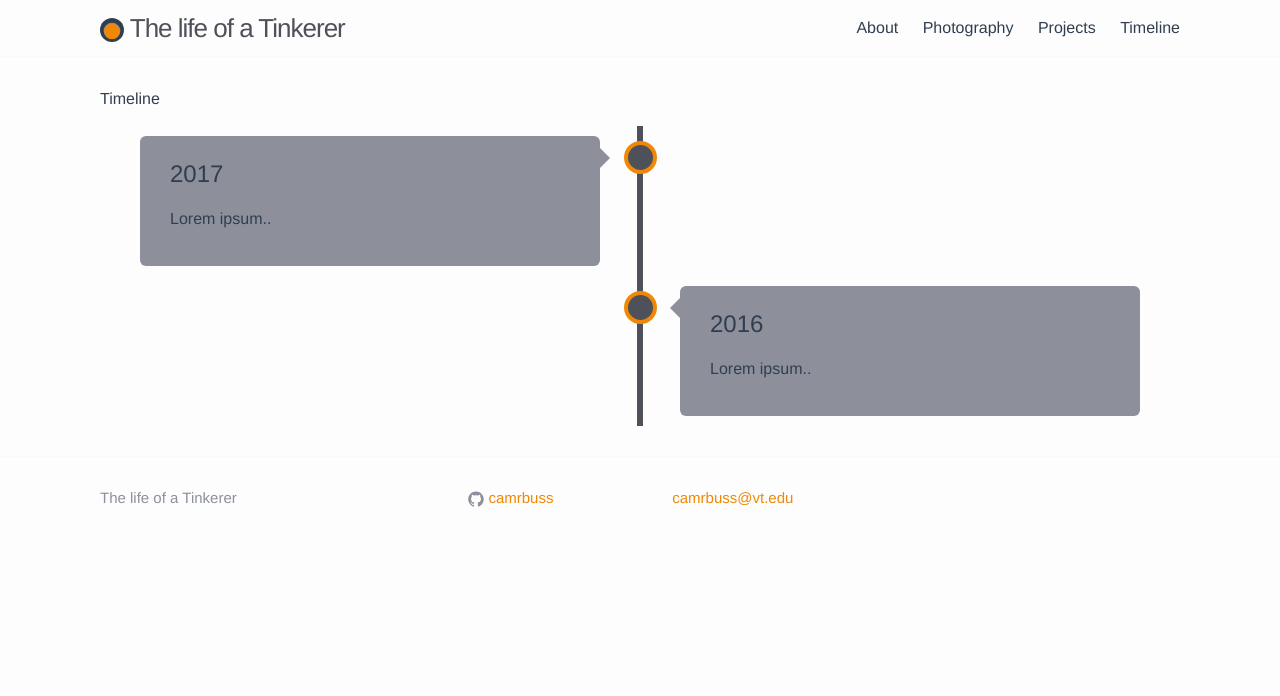
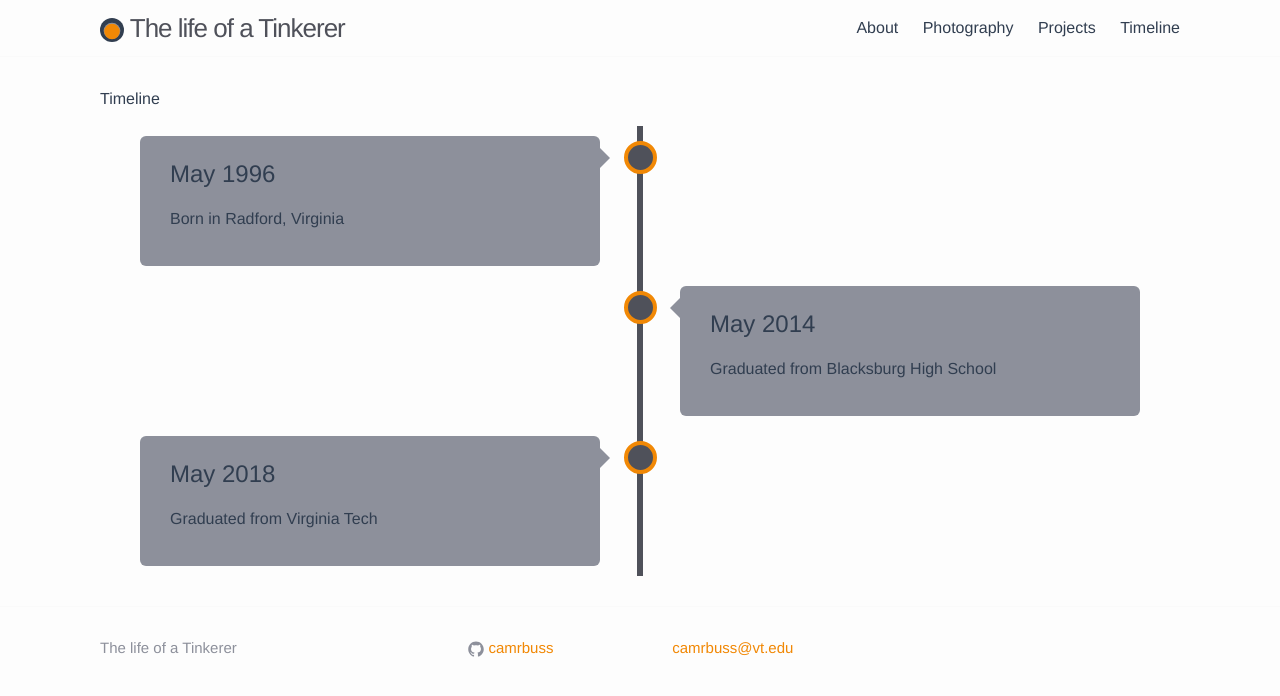
Before and after one commit to camrbuss/camsite, a Jekyll site: the page built from timeline.md, in a window 1280 px wide. Shown: the top 696 px of the page. Built offline with Jekyll 4.4.1, drawn with Linux system fonts in a browser that asks for light colours.

Commit message:
Generated alternating timeline from event data

```diff
--- /dev/null
+++ b/_data/events.yml
@@ -0,0 +1,8 @@
+- date: May 1996
+  name: Born in Radford, Virginia
+
+- date: May 2014
+  name: Graduated from Blacksburg High School
+
+- date: May 2018
+  name: Graduated from Virginia Tech
--- a/timeline.md
+++ b/timeline.md
@@ -6,17 +6,29 @@ permalink: /timeline/
 
 Timeline
 
+
+
  <div class="timeline">
+  {% assign sideAlternator = true %}
+  {% for event in site.data.events %}
+    {% if sideAlternator == true %}
   <div class="container left">
     <div class="content">
-      <h2>2017</h2>
-      <p>Lorem ipsum..</p>
+      <h2>{{ event.date }}</h2>
+      <p>{{ event.name }}</p>
     </div>
   </div>
+    {% assign sideAlternator = false %}
+    {% else %}
   <div class="container right">
     <div class="content">
-      <h2>2016</h2>
-      <p>Lorem ipsum..</p>
+      <h2>{{ event.date }}</h2>
+      <p>{{ event.name }}</p>
     </div>
   </div>
+    {% assign sideAlternator = true %}
+    {% endif %}
+
+  {% endfor %}
+
 </div>
```
